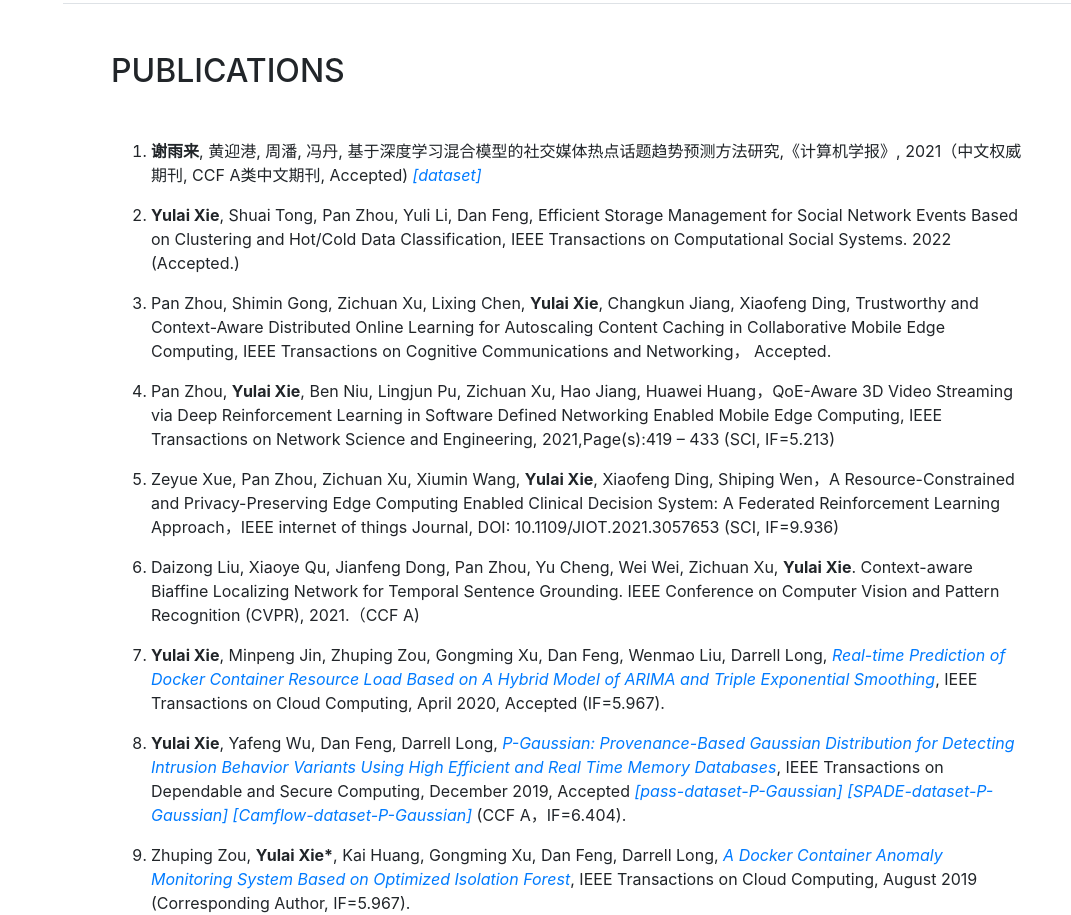
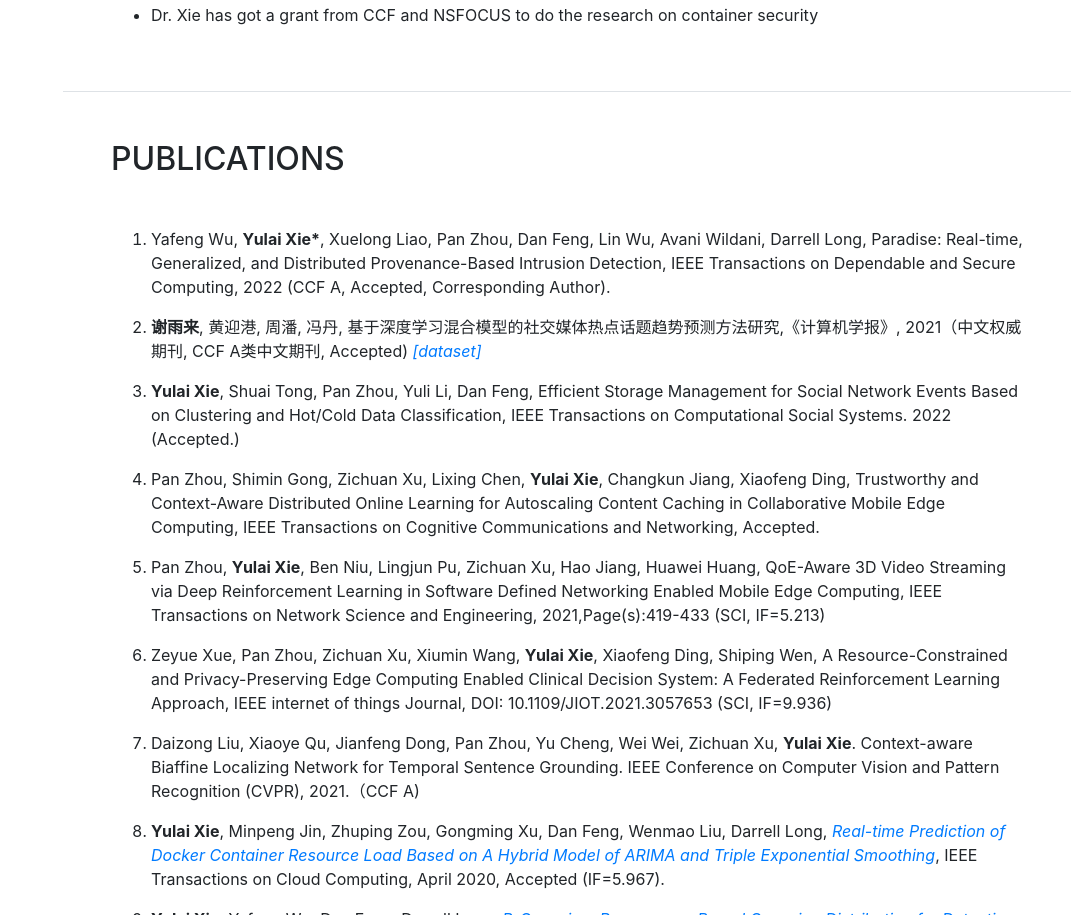
Before and after one commit to yulaixie/yulaixie.github.io, a website with bundled scripts: page index.html in a window 1280 px wide. Shown: the part 2179-3094 px from the top of the page, without its empty margins (209-1280 px from the left). Built offline with nearby package versions, Linux system fonts and the light colour scheme; files whose address does not match are found by name; a web font is replaced by a local one.

Commit message:
Update index.html

```diff
--- a/index.html
+++ b/index.html
@@ -110,6 +110,12 @@
     <ul>
 
 
+<!--  TDSC 2022 -->
+<li>
+    <p >Congratulations to Yafeng Wu. The paper "Paradise: Real-time, Generalized, and Distributed Provenance-Based Intrusion Detection" is accepted to be published in IEEE Transactions on Dependable and Secure Computing (TDSC).</p>
+</li>
+
+
 <!--  AITS 2021 -->
 <li>
   <p > Dr. Xie is invited to be a Program Committee member of the Application of Intelligent Technology in Security (AITS 2021)                </p>
@@ -130,7 +136,7 @@
 		<p >Congratulations to Dr. Xie to get the Fundamental Research Funds CCF-KunPeng Research Initiative. The project "Research on Efficient Storage and Accurate Detection of Large-Scale Dynamic Provenance Stream for Intrusion Behavior" will be supported during 2020-2021</p>
 	</li>
 <li>
-        <p >The paper "Real-time Prediction of Docker Container Resource Load Based on A Hybrid Model of ARIMA and Triple Exponential Smoothing" is accepted to be published in IEEE Transactions on Cloud Computing(TCC).</p>
+        <p >The paper "Real-time Prediction of Docker Container Resource Load Based on A Hybrid Model of ARIMA and Triple Exponential Smoothing" is accepted to be published in IEEE Transactions on Cloud Computing (TCC).</p>
       </li>
 <li>
         <p >Dr. Xie is invited to be a Program Committee member of the Massive Storage Systems and Technology (MSST 2020, CCF B)
@@ -203,7 +209,13 @@
             <div class="resume-item d-flex flex-column flex-md-row mb-5">
               <div class="resume-content mr-auto">
                <ol>
-	       <li>
+
+              <li>
+                  <p>Yafeng Wu, <strong>Yulai Xie*</strong>, Xuelong Liao, Pan Zhou, Dan Feng, Lin Wu, Avani Wildani, Darrell Long, Paradise: Real-time, Generalized, and Distributed Provenance-Based Intrusion Detection, IEEE Transactions on Dependable and Secure Computing, 2022 (CCF A, Accepted, Corresponding Author).</p>
+              </li>
+
+
+                <li>
                     <p><strong>谢雨来</strong>, 黄迎港, 周潘, 冯丹, 基于深度学习混合模型的社交媒体热点话题趋势预测方法研究,《计算机学报》, 2021（中文权威期刊, CCF A类中文期刊, Accepted) <a href="https://github.com/yulaixie/yulaixie.github.io/tree/master/datasets/weibodata"><em> [dataset]</em></a> </p>
                 </li>
 
@@ -212,18 +224,16 @@
                     <p><strong>Yulai Xie</strong>, Shuai Tong, Pan Zhou, Yuli Li, Dan Feng, Efficient Storage Management for Social Network Events Based on Clustering and Hot/Cold Data Classification, IEEE Transactions on Computational Social Systems. 2022 (Accepted.)  </p>
                 </li>
 
-
-
                  <li>
-                 <p>Pan Zhou, Shimin Gong, Zichuan Xu, Lixing Chen, <strong>Yulai Xie</strong>, Changkun Jiang, Xiaofeng Ding, Trustworthy and Context-Aware Distributed Online Learning for Autoscaling Content Caching in Collaborative Mobile Edge Computing, IEEE Transactions on Cognitive Communications and Networking， Accepted.  </p>
+                    <p>Pan Zhou, Shimin Gong, Zichuan Xu, Lixing Chen, <strong>Yulai Xie</strong>, Changkun Jiang, Xiaofeng Ding, Trustworthy and Context-Aware Distributed Online Learning for Autoscaling Content Caching in Collaborative Mobile Edge Computing, IEEE Transactions on Cognitive Communications and Networking, Accepted.  </p>
                  </li>
 
                   <li>
-                  <p>Pan Zhou, <strong>Yulai Xie</strong>, Ben Niu, Lingjun Pu, Zichuan Xu, Hao Jiang, Huawei Huang，QoE-Aware 3D Video Streaming via Deep Reinforcement Learning in Software Defined Networking Enabled Mobile Edge Computing, IEEE Transactions on Network Science and Engineering, 2021,Page(s):419 – 433 (SCI, IF=5.213)</p>
+                  <p>Pan Zhou, <strong>Yulai Xie</strong>, Ben Niu, Lingjun Pu, Zichuan Xu, Hao Jiang, Huawei Huang, QoE-Aware 3D Video Streaming via Deep Reinforcement Learning in Software Defined Networking Enabled Mobile Edge Computing, IEEE Transactions on Network Science and Engineering, 2021,Page(s):419-433 (SCI, IF=5.213)</p>
                   </li>
 
                   <li>
-                  <p>Zeyue Xue, Pan Zhou, Zichuan Xu, Xiumin Wang, <strong>Yulai Xie</strong>, Xiaofeng Ding, Shiping Wen，A Resource-Constrained and Privacy-Preserving Edge Computing Enabled Clinical Decision System: A Federated Reinforcement Learning Approach，IEEE internet of things Journal, DOI: 10.1109/JIOT.2021.3057653 (SCI, IF=9.936)</p>
+                  <p>Zeyue Xue, Pan Zhou, Zichuan Xu, Xiumin Wang, <strong>Yulai Xie</strong>, Xiaofeng Ding, Shiping Wen, A Resource-Constrained and Privacy-Preserving Edge Computing Enabled Clinical Decision System: A Federated Reinforcement Learning Approach, IEEE internet of things Journal, DOI: 10.1109/JIOT.2021.3057653 (SCI, IF=9.936)</p>
                   </li>
 
                   <li>
```
